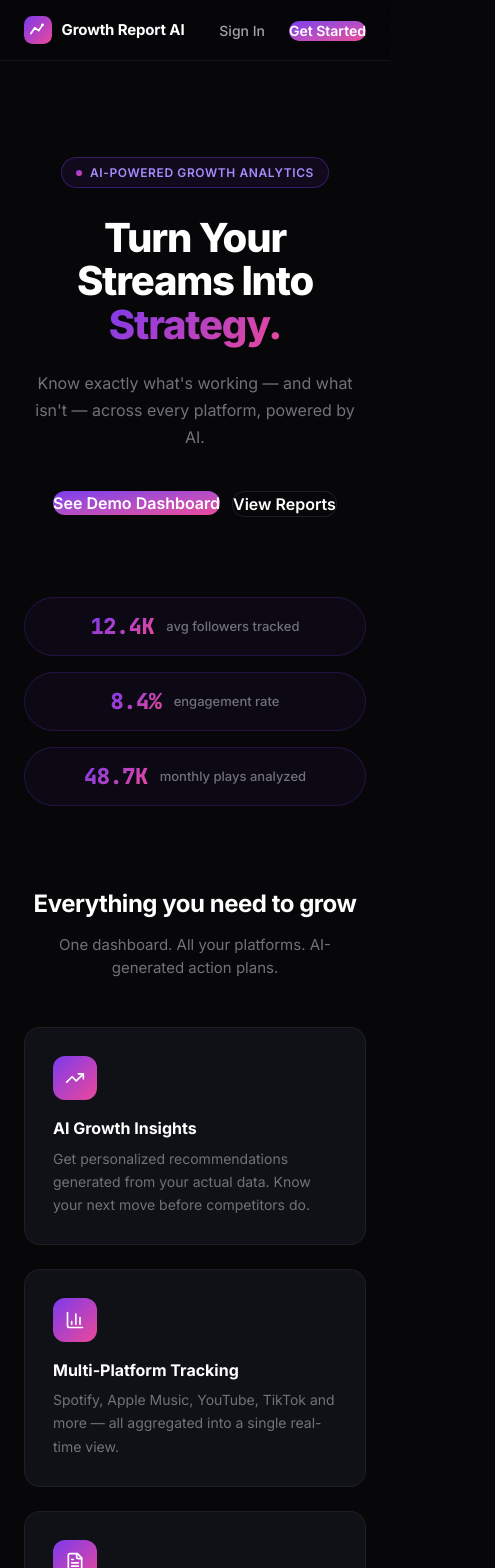
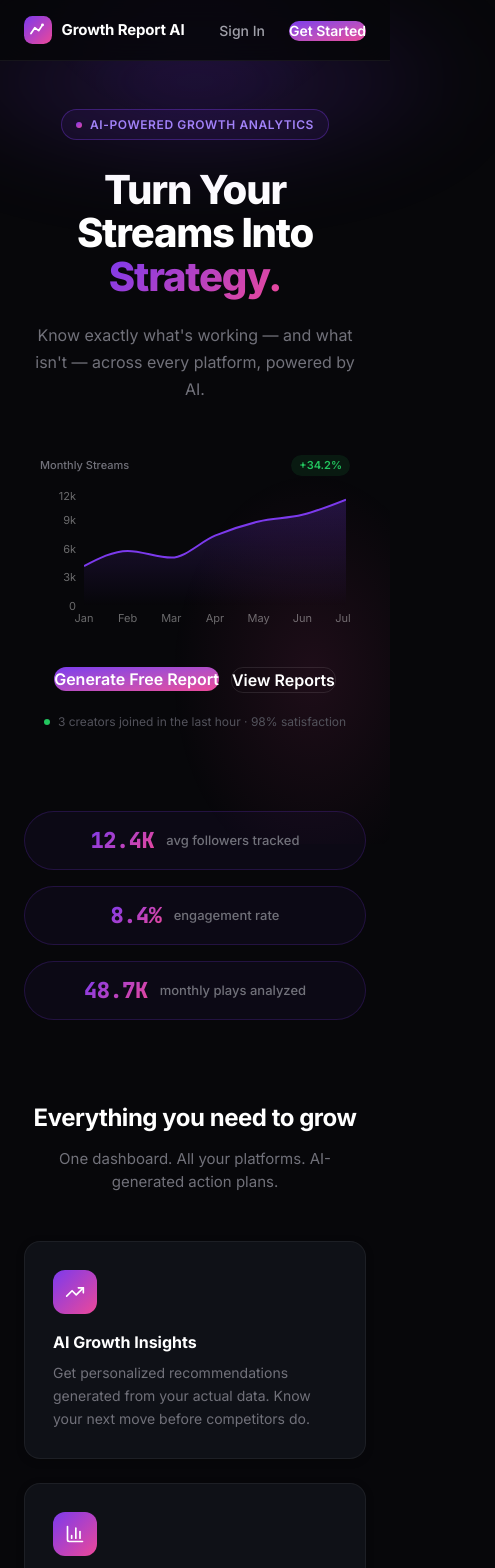
Before and after one commit to DevCraftXCoder/Growth-Report-AI, a Next.js app: page / in a window 390 px wide. Shown: the top 1568 px of the page, 495 px wide, since content can reach past the window. Built offline with nearby package versions, Linux system fonts and the light colour scheme.

Commit message:
feat(landing): comprehensive UI overhaul — animated KPI counters, live chart preview, particle glow bg, hover animations, cinematic scroll, trust badge, mobile-first layout

```diff
--- a/app/page.tsx
+++ b/app/page.tsx
@@ -1,10 +1,132 @@
+'use client';
+
 import * as React from 'react';
 import Link from 'next/link';
 import { TrendingUp, BarChart3, FileText } from 'lucide-react';
+import {
+  motion,
+  useInView,
+  useMotionValue,
+  animate,
+  type Variants,
+} from 'framer-motion';
 import Logo from '@/components/growth/Logo';
 import GradientButton from '@/components/growth/GradientButton';
+import { LiveChart } from '@/components/wizard/LiveChart';
+import { useReducedMotion } from '@/lib/wizard/reduced-motion';
+
+// ---------------------------------------------------------------------------
+// Animated count-up stat
+// ---------------------------------------------------------------------------
+
+interface StatItem {
+  raw: number;
+  display: (v: number) => string;
+  label: string;
+}
+
+const STATS: StatItem[] = [
+  {
+    raw: 12400,
+    display: (v) => `${(v / 1000).toFixed(1)}K`,
+    label: 'avg followers tracked',
+  },
+  {
+    raw: 8.4,
+    display: (v) => `${v.toFixed(1)}%`,
+    label: 'engagement rate',
+  },
+  {
+    raw: 48700,
+    display: (v) => `${(v / 1000).toFixed(1)}K`,
+    label: 'monthly plays analyzed',
+  },
+];
+
+function AnimatedStat({ item }: { item: StatItem }) {
+  const reduced = useReducedMotion();
+  const ref = React.useRef<HTMLSpanElement>(null);
+  const inView = useInView(ref, { once: true, margin: '-60px' });
+  const motionVal = useMotionValue(0);
+  const [display, setDisplay] = React.useState(item.display(0));
+
+  React.useEffect(() => {
+    if (!inView) return;
+    if (reduced) {
+      setDisplay(item.display(item.raw));
+      return;
+    }
+    const controls = animate(motionVal, item.raw, {
+      duration: 2,
+      ease: 'easeOut',
+      onUpdate: (v) => setDisplay(item.display(v)),
+    });
+    return () => controls.stop();
+  }, [inView, reduced, item, motionVal]);
+
+  return (
+    <span
+      ref={ref}
+      style={{
+        fontSize: 22,
+        fontWeight: 800,
+        background: 'linear-gradient(135deg, #7C3AED 0%, #EC4899 100%)',
+        WebkitBackgroundClip: 'text',
+        WebkitTextFillColor: 'transparent',
+        backgroundClip: 'text',
+        fontFamily: 'var(--font-mono, monospace)',
+        letterSpacing: '-0.02em',
+      }}
+    >
+      {display}
+    </span>
+  );
+}
+
+// ---------------------------------------------------------------------------
+// Feature cards data
+// ---------------------------------------------------------------------------
+
+const FEATURES = [
+  {
+    icon: 'trending' as const,
+    title: 'AI Growth Insights',
+    description:
+      'Get personalized recommendations generated from your actual data. Know your next move before competitors do.',
+  },
+  {
+    icon: 'bar' as const,
+    title: 'Multi-Platform Tracking',
+    description:
+      'Spotify, Apple Music, YouTube, TikTok and more — all aggregated into a single real-time view.',
+  },
+  {
+    icon: 'file' as const,
+    title: 'Actionable Reports',
+    description:
+      'Shareable PDF reports with AI-written summaries, graded performance scores, and clear next steps.',
+  },
+] as const;
+
+// ---------------------------------------------------------------------------
+// Page
+// ---------------------------------------------------------------------------
 
 export default function LandingPage() {
+  const reduced = useReducedMotion();
+
+  const cardVariants: Variants = {
+    rest: { y: 0, boxShadow: '0 2px 8px rgba(0,0,0,0.2)' },
+    hover: reduced
+      ? {}
+      : { y: -4, boxShadow: '0 8px 32px rgba(124,58,237,0.18)' },
+  };
+
+  const iconVariants: Variants = {
+    rest: { scale: 1 },
+    hover: reduced ? {} : { scale: 1.1 },
+  };
+
   return (
     <div
       style={{
@@ -12,9 +134,33 @@ export default function LandingPage() {
         background: '#07070A',
         color: '#FFFFFF',
         fontFamily: 'var(--font-inter, Inter, sans-serif)',
+        position: 'relative',
       }}
     >
-      {/* Nav */}
+      {/* ------------------------------------------------------------------ */}
+      {/* 3. Floating glow background layer (CSS-only, no canvas)             */}
+      {/* ------------------------------------------------------------------ */}
+      <div
+        aria-hidden
+        style={{
+          position: 'fixed',
+          top: 0,
+          left: 0,
+          right: 0,
+          bottom: 0,
+          pointerEvents: 'none',
+          zIndex: 0,
+          background:
+            'radial-gradient(ellipse 80% 50% at 50% -20%, rgba(124,58,237,0.18) 0%, transparent 70%),' +
+            'radial-gradient(ellipse 60% 40% at 80% 80%, rgba(236,72,153,0.10) 0%, transparent 60%)',
+        }}
+      />
+
+      {/* All page content sits above the glow layer */}
+      <div style={{ position: 'relative', zIndex: 1 }}>
+        {/* ---------------------------------------------------------------- */}
+        {/* Nav                                                              */}
+        {/* ---------------------------------------------------------------- */}
         <nav
           style={{
             position: 'sticky',
@@ -52,23 +198,46 @@ export default function LandingPage() {
               >
                 Sign In
               </Link>
-            <Link href="/dashboard" style={{ textDecoration: 'none' }}>
+              <Link href="/new" style={{ textDecoration: 'none' }}>
                 <GradientButton size="sm">Get Started</GradientButton>
               </Link>
             </div>
           </div>
         </nav>
 
-      {/* Hero */}
+        {/* ---------------------------------------------------------------- */}
+        {/* Hero                                                             */}
+        {/* ---------------------------------------------------------------- */}
         <section
           style={{
             maxWidth: 1120,
             margin: '0 auto',
-          padding: '6rem 1.5rem 5rem',
+            /* 10. mobile responsive — desktop default */
+            padding: 'clamp(3rem, 5vw, 6rem) 1.5rem 5rem',
             textAlign: 'center',
+            position: 'relative',
+            overflow: 'visible',
           }}
         >
-        {/* Eyebrow */}
+          {/* 7. Dynamic gradient lighting orb */}
+          <div
+            className="hero-glow-orb"
+            aria-hidden
+            style={{
+              position: 'absolute',
+              top: -80,
+              left: '50%',
+              transform: 'translateX(-50%)',
+              width: 600,
+              height: 200,
+              background: 'radial-gradient(ellipse, rgba(124,58,237,0.25), transparent 70%)',
+              filter: 'blur(40px)',
+              animation: reduced ? 'none' : 'hero-glow 4s ease-in-out infinite',
+              pointerEvents: 'none',
+            }}
+          />
+
+          {/* Eyebrow pill */}
           <div
             style={{
               display: 'inline-flex',
@@ -133,14 +302,54 @@ export default function LandingPage() {
               color: '#71717A',
               lineHeight: 1.7,
               maxWidth: 540,
-            margin: '0 auto 2.5rem',
+              margin: '0 auto 2rem',
             }}
           >
             Know exactly what&apos;s working &mdash; and what isn&apos;t &mdash; across every
             platform, powered by AI.
           </p>
 
-        {/* CTAs */}
+          {/* 4. Animated chart preview */}
+          <div
+            className="glass-panel"
+            style={{
+              maxWidth: 600,
+              margin: '0 auto 2rem',
+              padding: '1.25rem 1rem 0.75rem',
+              height: 200,
+              display: 'flex',
+              flexDirection: 'column',
+              gap: 8,
+            }}
+          >
+            <div
+              style={{
+                display: 'flex',
+                justifyContent: 'space-between',
+                alignItems: 'center',
+                paddingBottom: 4,
+              }}
+            >
+              <span style={{ fontSize: 11, color: '#71717A', fontWeight: 500 }}>
+                Monthly Streams
+              </span>
+              <span
+                style={{
+                  fontSize: 11,
+                  color: '#22C55E',
+                  fontWeight: 600,
+                  background: 'rgba(34,197,94,0.1)',
+                  padding: '2px 8px',
+                  borderRadius: 999,
+                }}
+              >
+                +34.2%
+              </span>
+            </div>
+            <LiveChart height={148} />
+          </div>
+
+          {/* 1. Fixed hero CTAs */}
           <div
             style={{
               display: 'flex',
@@ -149,8 +358,8 @@ export default function LandingPage() {
               flexWrap: 'wrap',
             }}
           >
-          <Link href="/dashboard" style={{ textDecoration: 'none' }}>
-            <GradientButton size="lg">See Demo Dashboard</GradientButton>
+            <Link href="/new" style={{ textDecoration: 'none' }}>
+              <GradientButton size="lg">Generate Free Report</GradientButton>
             </Link>
             <Link href="/reports" style={{ textDecoration: 'none' }}>
               <GradientButton variant="secondary" size="lg">
@@ -158,9 +367,35 @@ export default function LandingPage() {
               </GradientButton>
             </Link>
           </div>
+
+          {/* 8. Trust metric badge */}
+          <div
+            style={{
+              display: 'inline-flex',
+              alignItems: 'center',
+              gap: '0.5rem',
+              marginTop: '1.25rem',
+              fontSize: 12,
+              color: '#52525B',
+            }}
+          >
+            <div
+              aria-hidden
+              style={{
+                width: 6,
+                height: 6,
+                borderRadius: '50%',
+                background: '#22C55E',
+                flexShrink: 0,
+              }}
+            />
+            3 creators joined in the last hour · 98% satisfaction
+          </div>
         </section>
 
-      {/* Social proof bar */}
+        {/* ---------------------------------------------------------------- */}
+        {/* 2. Social proof bar — animated count-up                          */}
+        {/* ---------------------------------------------------------------- */}
         <section style={{ maxWidth: 1120, margin: '0 auto', padding: '0 1.5rem 5rem' }}>
           <div
             style={{
@@ -169,13 +404,9 @@ export default function LandingPage() {
               gap: '1rem',
             }}
           >
-          {[
-            { stat: '12.4K', label: 'avg followers tracked' },
-            { stat: '8.4%', label: 'engagement rate' },
-            { stat: '48.7K', label: 'monthly plays analyzed' },
-          ].map(({ stat, label }) => (
+            {STATS.map((item) => (
               <div
-              key={label}
+                key={item.label}
                 style={{
                   borderRadius: 999,
                   border: '1px solid rgba(124,58,237,0.2)',
@@ -187,27 +418,18 @@ export default function LandingPage() {
                   justifyContent: 'center',
                 }}
               >
-              <span
-                style={{
-                  fontSize: 22,
-                  fontWeight: 800,
-                  background: 'linear-gradient(135deg, #7C3AED 0%, #EC4899 100%)',
-                  WebkitBackgroundClip: 'text',
-                  WebkitTextFillColor: 'transparent',
-                  backgroundClip: 'text',
-                  fontFamily: 'var(--font-mono, monospace)',
-                  letterSpacing: '-0.02em',
-                }}
-              >
-                {stat}
+                <AnimatedStat item={item} />
+                <span style={{ fontSize: 13, color: '#71717A', fontWeight: 500 }}>
+                  {item.label}
                 </span>
-              <span style={{ fontSize: 13, color: '#71717A', fontWeight: 500 }}>{label}</span>
               </div>
             ))}
           </div>
         </section>
 
-      {/* Features grid */}
+        {/* ---------------------------------------------------------------- */}
+        {/* Features grid — 5 & 6: hover + scroll-in animations             */}
+        {/* ---------------------------------------------------------------- */}
         <section style={{ maxWidth: 1120, margin: '0 auto', padding: '0 1.5rem 6rem' }}>
           <div style={{ textAlign: 'center', marginBottom: '3rem' }}>
             <h2
@@ -233,30 +455,21 @@ export default function LandingPage() {
               gap: '1.5rem',
             }}
           >
-          {(
-            [
-              {
-                icon: 'trending' as const,
-                title: 'AI Growth Insights',
-                description:
-                  'Get personalized recommendations generated from your actual data. Know your next move before competitors do.',
-              },
-              {
-                icon: 'bar' as const,
-                title: 'Multi-Platform Tracking',
-                description:
-                  'Spotify, Apple Music, YouTube, TikTok and more — all aggregated into a single real-time view.',
-              },
-              {
-                icon: 'file' as const,
-                title: 'Actionable Reports',
-                description:
-                  'Shareable PDF reports with AI-written summaries, graded performance scores, and clear next steps.',
-              },
-            ] as const
-          ).map(({ icon, title, description }) => (
-            <div
+            {FEATURES.map(({ icon, title, description }, index) => (
+              /* 9. Cinematic scroll-in + 5. hover lift — two separate motion.div wrappers */
+              <motion.div
                 key={title}
+                initial={{ opacity: 0, y: 24 }}
+                whileInView={{ opacity: 1, y: 0 }}
+                viewport={{ once: true, margin: '-60px' }}
+                transition={{ duration: 0.45, delay: index * 0.1 }}
+              >
+                <motion.div
+                  variants={cardVariants}
+                  initial="rest"
+                  whileHover="hover"
+                  animate="rest"
+                  transition={{ duration: 0.2, ease: 'easeOut' }}
                   style={{
                     borderRadius: 16,
                     border: '1px solid rgba(255,255,255,0.06)',
@@ -265,9 +478,14 @@ export default function LandingPage() {
                     display: 'flex',
                     flexDirection: 'column',
                     gap: '1rem',
+                    cursor: 'pointer',
+                    height: '100%',
                   }}
                 >
-              <div
+                {/* 6. Icon hover scale */}
+                <motion.div
+                  variants={iconVariants}
+                  transition={{ duration: 0.2, ease: 'easeOut' }}
                   style={{
                     width: 44,
                     height: 44,
@@ -282,7 +500,7 @@ export default function LandingPage() {
                   {icon === 'trending' && <TrendingUp size={20} color="#FFFFFF" strokeWidth={2} />}
                   {icon === 'bar' && <BarChart3 size={20} color="#FFFFFF" strokeWidth={2} />}
                   {icon === 'file' && <FileText size={20} color="#FFFFFF" strokeWidth={2} />}
-              </div>
+                </motion.div>
                 <div>
                   <h3
                     style={{
@@ -296,12 +514,15 @@ export default function LandingPage() {
                   </h3>
                   <p style={{ fontSize: 14, color: '#71717A', lineHeight: 1.65 }}>{description}</p>
                 </div>
-            </div>
+                </motion.div>
+              </motion.div>
             ))}
           </div>
         </section>
 
-      {/* How it works */}
+        {/* ---------------------------------------------------------------- */}
+        {/* How it works                                                      */}
+        {/* ---------------------------------------------------------------- */}
         <section style={{ maxWidth: 1120, margin: '0 auto', padding: '0 1.5rem 6rem' }}>
           <div style={{ textAlign: 'center', marginBottom: '2.5rem' }}>
             <h2
@@ -402,7 +623,9 @@ export default function LandingPage() {
           </div>
         </section>
 
-      {/* CTA section */}
+        {/* ---------------------------------------------------------------- */}
+        {/* Bottom CTA section                                               */}
+        {/* ---------------------------------------------------------------- */}
         <section
           style={{
             maxWidth: 1120,
@@ -440,15 +663,18 @@ export default function LandingPage() {
                 margin: '0 auto 2.25rem',
               }}
             >
-            Join independent artists who use AI to make smarter decisions about their music careers.
+              Join independent artists who use AI to make smarter decisions about their music
+              careers.
             </p>
-          <Link href="/dashboard" style={{ textDecoration: 'none' }}>
+            <Link href="/new" style={{ textDecoration: 'none' }}>
               <GradientButton size="lg">Get Started Free</GradientButton>
             </Link>
           </div>
         </section>
 
-      {/* Footer */}
+        {/* ---------------------------------------------------------------- */}
+        {/* Footer                                                           */}
+        {/* ---------------------------------------------------------------- */}
         <footer
           style={{
             borderTop: '1px solid rgba(255,255,255,0.06)',
@@ -461,5 +687,27 @@ export default function LandingPage() {
           </p>
         </footer>
       </div>
+
+      {/* ------------------------------------------------------------------ */}
+      {/* 10. Mobile responsive styles                                        */}
+      {/* ------------------------------------------------------------------ */}
+      <style>{`
+        @media (max-width: 768px) {
+          .landing-hero-section {
+            padding: 4rem 1rem 3rem !important;
+          }
+          .landing-social-proof {
+            flex-direction: column !important;
+          }
+          .landing-features-grid {
+            grid-template-columns: 1fr !important;
+          }
+          .landing-cta-row {
+            flex-direction: column !important;
+            align-items: center;
+          }
+        }
+      `}</style>
+    </div>
   );
 }
```
Also changed, not shown: styles/wizard.css (+8 -0 lines). Lines whose indentation alone changed are shown as unchanged.
